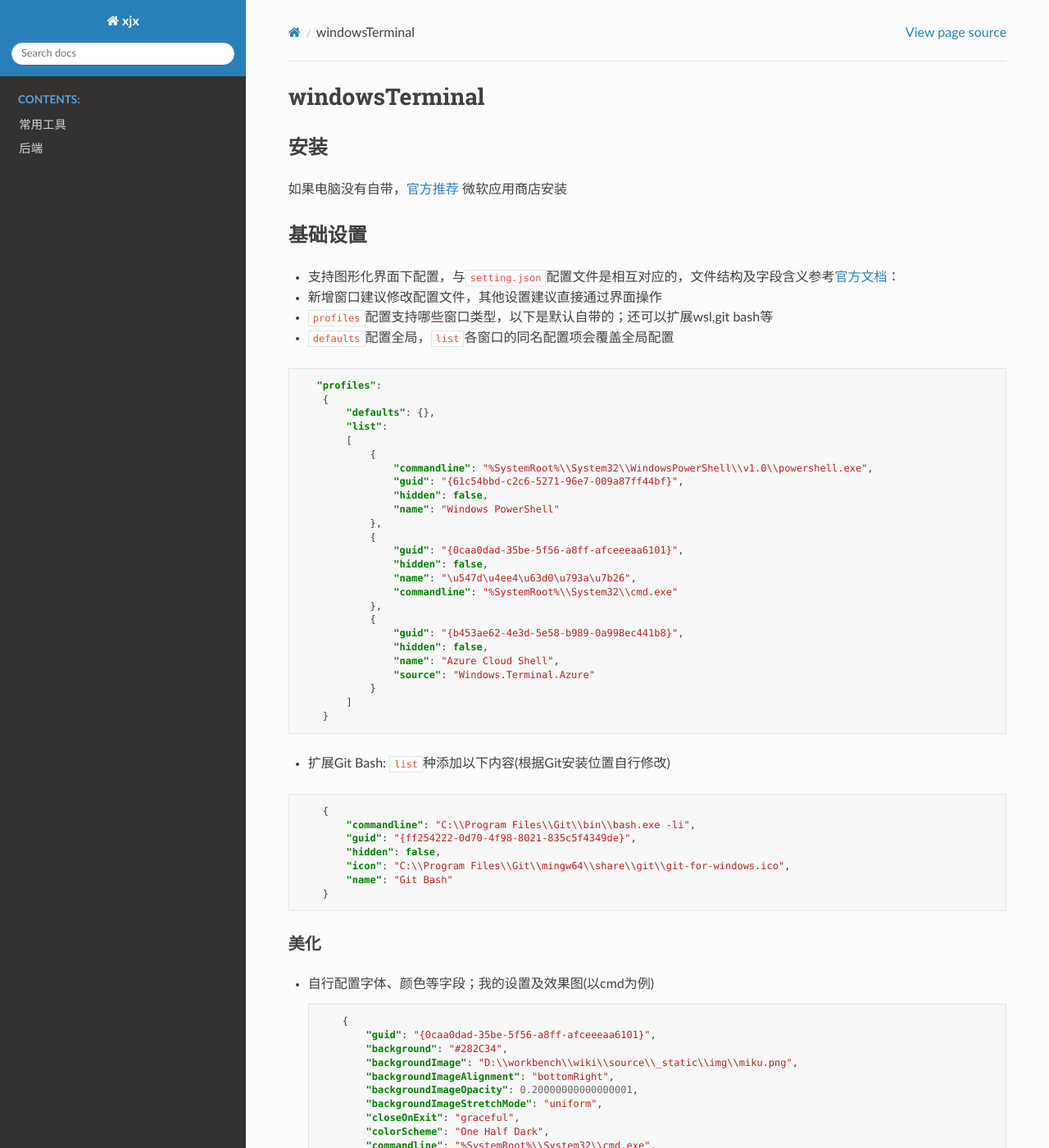
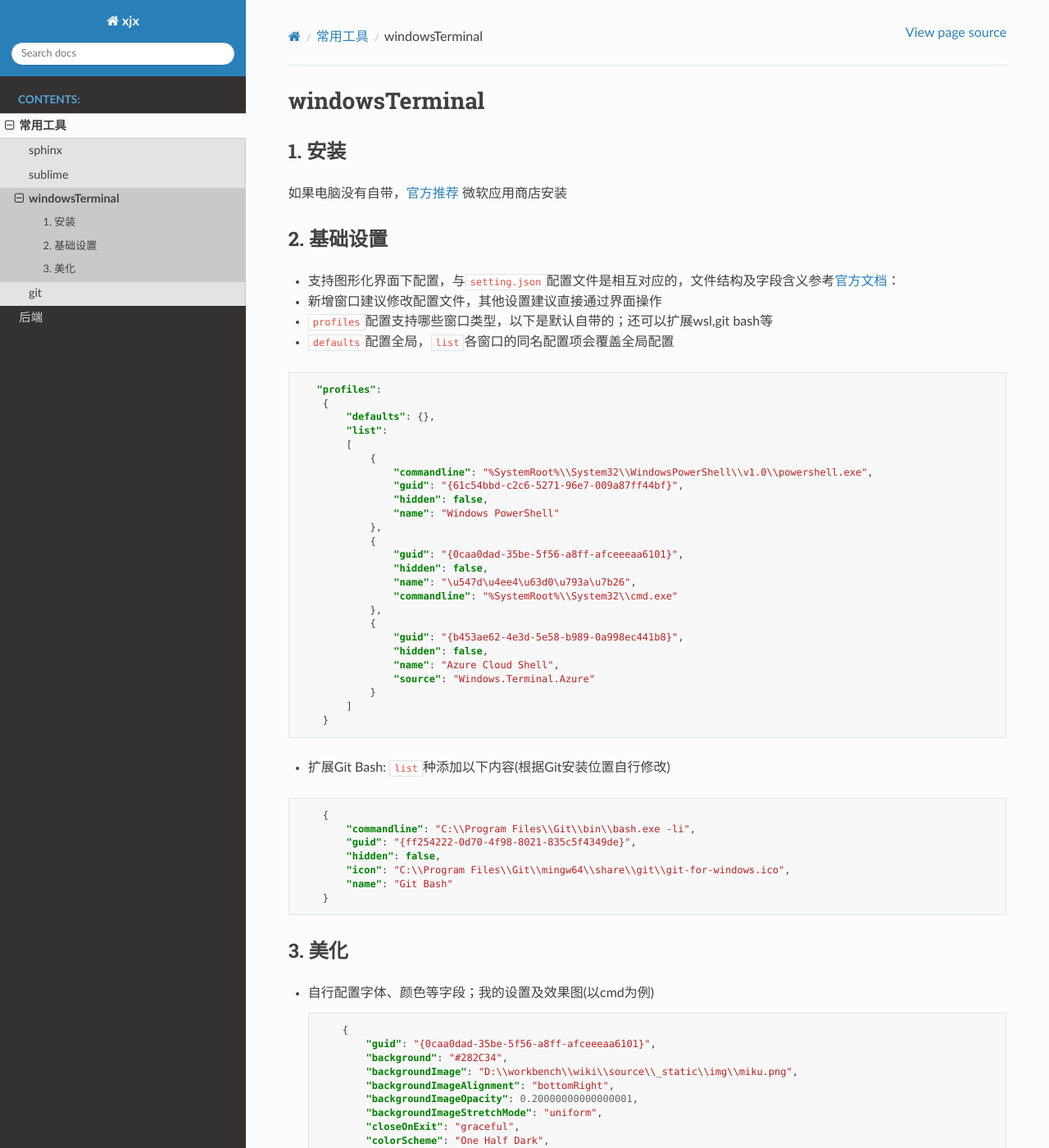
Before and after one commit to zzpandaman/wiki, a Sphinx documentation site: the page built from source/tools/windowsTerminal.md, in a window 1280 px wide and 1400 px high. Shown: the whole window at 82% size. Built offline with Sphinx 7.4.7 and the Read the Docs theme 2.0.0, drawn with Linux system fonts in a browser that asks for light colours; pages that are not in the unit, such as notebooks, are missing from menus.

````diff
--- a/source/tools/index.rst
+++ b/source/tools/index.rst
@@ -5,5 +5,6 @@
    :maxdepth: 2
 
    sphinx
+   sublime
+   windowsTerminal
    git
-   sublime
--- a/source/tools/windowsTerminal.md
+++ b/source/tools/windowsTerminal.md
@@ -1,10 +1,10 @@
 # windowsTerminal
 
-## 安装
+## 1. 安装
 
 如果电脑没有自带，[官方推荐](https://github.com/microsoft/terminal) 微软应用商店安装
 
-## 基础设置
+## 2. 基础设置
 
 - 支持图形化界面下配置，与`setting.json`配置文件是相互对应的，文件结构及字段含义参考[官方文档](https://docs.microsoft.com/en-us/windows/terminal/customize-settings/profile-general)：<br>
 - 新增窗口建议修改配置文件，其他设置建议直接通过界面操作<br>
@@ -51,7 +51,7 @@
     }
 ```
 
-### 美化
+## 3. 美化
 
 - 自行配置字体、颜色等字段；我的设置及效果图(以cmd为例)
 
````
Also changed, not shown: source/tools/sublime.md (+4 -4 lines), 2 other files.
